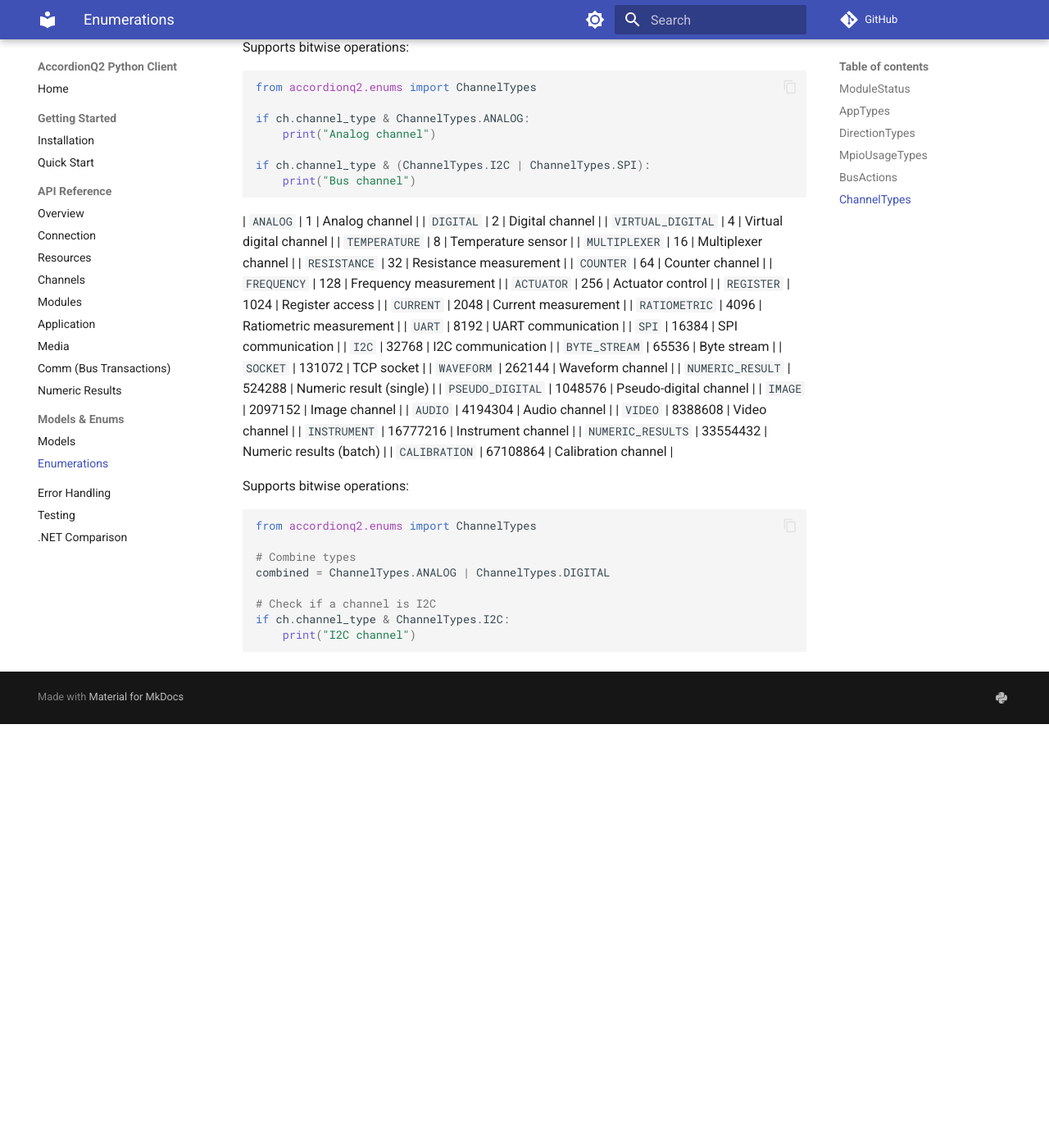
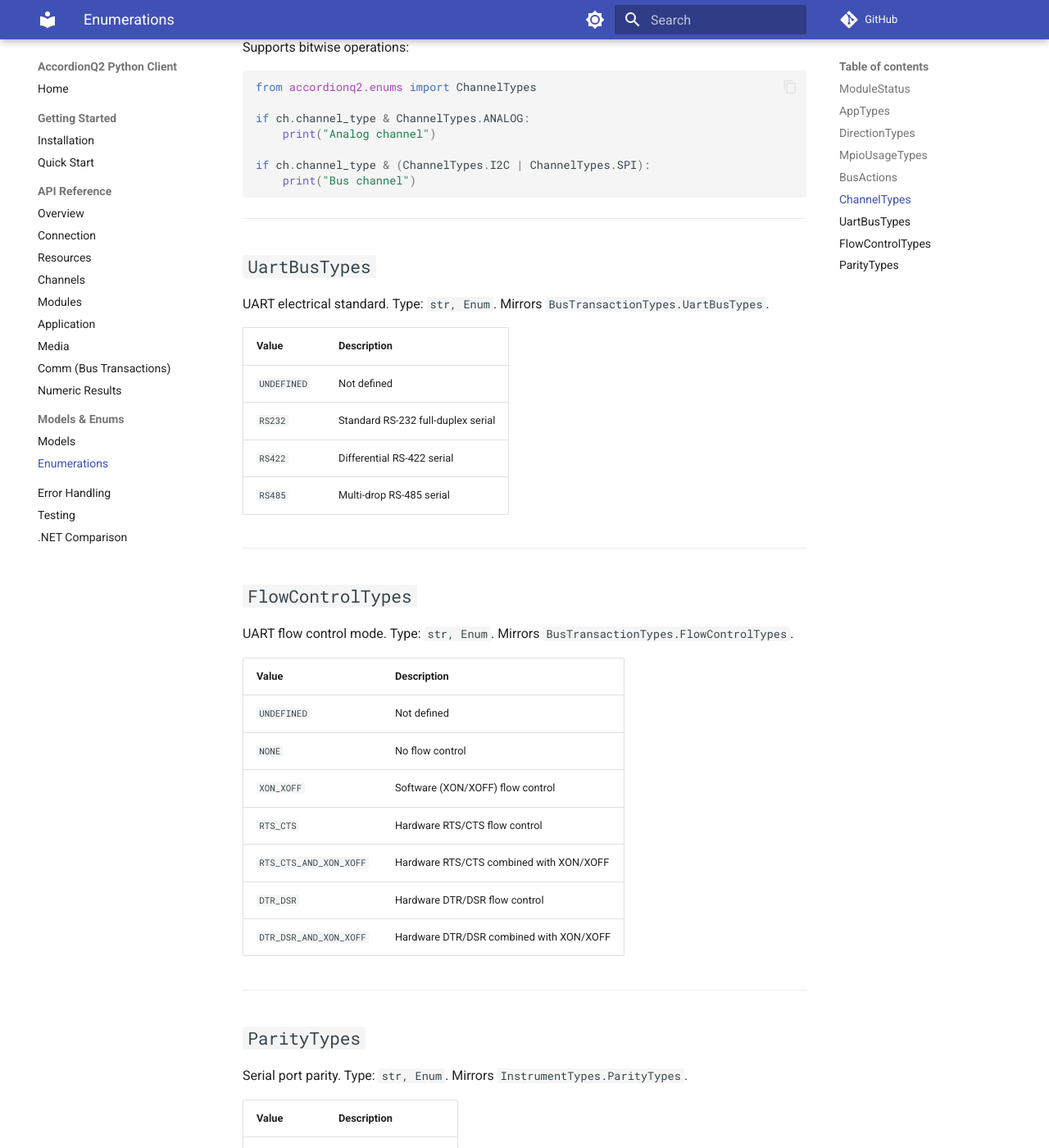
Before and after one commit to esharpab/esharp-accordion-projects-webapiclient-python, an MkDocs documentation site: the page built from docs/reference/enums.md, in a window 1280 px wide and 1400 px high, scrolled down 3837 px. Shown: the whole window at 82% size. Built offline with MkDocs 1.6.1 and Material for MkDocs 9.7.7, drawn with Linux system fonts in a browser that asks for light colours; comment, search, counter and statistics services are not loaded; before the commit the page ends 4720 px from its top, so only the background shows below that; some of the changed text lies outside the part shown.

Commit message:
feat(comm): add UART port/baud/bustype/flowcontrol/parity parameters
Expand uart() with port_name, baud_rate, bus_type, flow_control, parity,
use_termination_byte, and termination_byte parameters.
Add UartBusTypes, FlowControlTypes, ParityTypes StrEnum classes.
Update comm.md and enums.md documentation.
Add unit tests for new enums and CommGroup.uart().

````diff
--- a/docs/reference/enums.md
+++ b/docs/reference/enums.md
@@ -116,42 +116,63 @@
 if ch.channel_type & (ChannelTypes.I2C | ChannelTypes.SPI):
     print("Bus channel")
 ```
-| `ANALOG` | 1 | Analog channel |
-| `DIGITAL` | 2 | Digital channel |
-| `VIRTUAL_DIGITAL` | 4 | Virtual digital channel |
-| `TEMPERATURE` | 8 | Temperature sensor |
-| `MULTIPLEXER` | 16 | Multiplexer channel |
-| `RESISTANCE` | 32 | Resistance measurement |
-| `COUNTER` | 64 | Counter channel |
-| `FREQUENCY` | 128 | Frequency measurement |
-| `ACTUATOR` | 256 | Actuator control |
-| `REGISTER` | 1024 | Register access |
-| `CURRENT` | 2048 | Current measurement |
-| `RATIOMETRIC` | 4096 | Ratiometric measurement |
-| `UART` | 8192 | UART communication |
-| `SPI` | 16384 | SPI communication |
-| `I2C` | 32768 | I2C communication |
-| `BYTE_STREAM` | 65536 | Byte stream |
-| `SOCKET` | 131072 | TCP socket |
-| `WAVEFORM` | 262144 | Waveform channel |
-| `NUMERIC_RESULT` | 524288 | Numeric result (single) |
-| `PSEUDO_DIGITAL` | 1048576 | Pseudo-digital channel |
-| `IMAGE` | 2097152 | Image channel |
-| `AUDIO` | 4194304 | Audio channel |
-| `VIDEO` | 8388608 | Video channel |
-| `INSTRUMENT` | 16777216 | Instrument channel |
-| `NUMERIC_RESULTS` | 33554432 | Numeric results (batch) |
-| `CALIBRATION` | 67108864 | Calibration channel |
 
-Supports bitwise operations:
+---
+
+## `UartBusTypes`
+
+UART electrical standard. Type: `str, Enum`. Mirrors `BusTransactionTypes.UartBusTypes`.
+
+| Value | Description |
+|-------|-------------|
+| `UNDEFINED` | Not defined |
+| `RS232` | Standard RS-232 full-duplex serial |
+| `RS422` | Differential RS-422 serial |
+| `RS485` | Multi-drop RS-485 serial |
+
+---
+
+## `FlowControlTypes`
+
+UART flow control mode. Type: `str, Enum`. Mirrors `BusTransactionTypes.FlowControlTypes`.
+
+| Value | Description |
+|-------|-------------|
+| `UNDEFINED` | Not defined |
+| `NONE` | No flow control |
+| `XON_XOFF` | Software (XON/XOFF) flow control |
+| `RTS_CTS` | Hardware RTS/CTS flow control |
+| `RTS_CTS_AND_XON_XOFF` | Hardware RTS/CTS combined with XON/XOFF |
+| `DTR_DSR` | Hardware DTR/DSR flow control |
+| `DTR_DSR_AND_XON_XOFF` | Hardware DTR/DSR combined with XON/XOFF |
+
+---
+
+## `ParityTypes`
+
+Serial port parity. Type: `str, Enum`. Mirrors `InstrumentTypes.ParityTypes`.
+
+| Value | Description |
+|-------|-------------|
+| `UNDEFINED` | Not defined / unknown |
+| `NONE` | No parity |
+| `EVEN` | Even parity |
+| `ODD` | Odd parity |
+| `MARK` | Mark parity |
+| `SPACE` | Space parity |
 
 ```python
-from accordionq2.enums import ChannelTypes
+from accordionq2.enums import FlowControlTypes, ParityTypes, UartBusTypes
 
-# Combine types
-combined = ChannelTypes.ANALOG | ChannelTypes.DIGITAL
-
-# Check if a channel is I2C
-if ch.channel_type & ChannelTypes.I2C:
-    print("I2C channel")
+resp = client.comm.uart(
+    "MyDevice",
+    action=BusActions.SEND_RECEIVE,
+    port_name="/dev/ttyS0",
+    baud_rate=115200,
+    bus_type=UartBusTypes.RS485,
+    flow_control=FlowControlTypes.NONE,
+    parity=ParityTypes.ODD,
+    data_to_send=b"\x01\x03",
+    number_of_bytes_to_receive=8,
+)
 ```
````
Also changed, not shown: docs/api/comm.md (+34 -13 lines), 4 other files.
